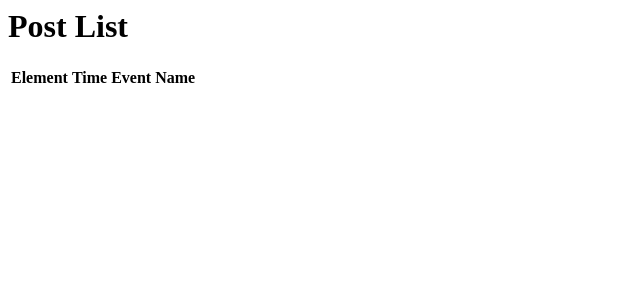
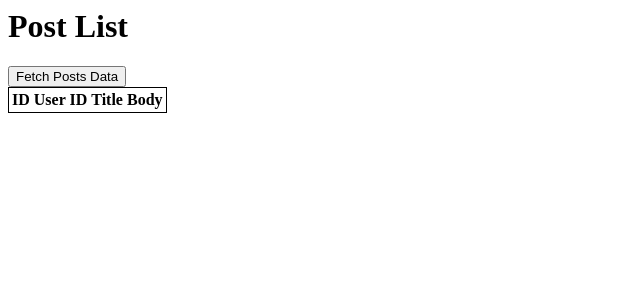
Before and after one commit to RobinCSI/stackblitzProjects, a React (Create React App) app: page / in a window 1280 px wide. Shown: the top 300 px of the page, without its empty margins (0-640 px from the left). Built offline with nearby package versions, Linux system fonts and the light colour scheme; no server answers.

Commit message:
2 files modified, 1 added

```diff
--- a/package.json
+++ b/package.json
@@ -4,7 +4,8 @@
   "private": true,
   "dependencies": {
     "react": "^18.1.0",
-    "react-dom": "^18.1.0"
+    "react-dom": "^18.1.0",
+    "uuid": "^9.0.0"
   },
   "scripts": {
     "start": "react-scripts start",
--- a/src/Components/PostTile/PostTile.js
+++ b/src/Components/PostTile/PostTile.js
@@ -1,8 +1,26 @@
-import React, {Fragment} from 'react'
+import React, {Fragment, useState} from 'react'
+// import {uuid} from 'uuid'
+import { v4 as uuid } from 'uuid'
+
+import styles from 'PostTile.module.css'
+
 
 export default function PostTile(){
 
-  fetch("https://jsonplaceholder.typicode.com/posts").then(response=>response.json()).then(data=>console.log(data))
+  const [postList, setPostList]=useState([])
+
+  async function fetchPostData(){
+    const postsData=await fetch("https://jsonplaceholder.typicode.com/posts").then(response=>response.json())
+    setPostList(postsData)
+
+  }
+  // console.log(postList)
+
+  function deletePost(deleteId){
+
+    setPostList(postList.filter(post=>post.id!=deleteId))
+
+  }
 
 
 
@@ -11,12 +29,19 @@ export default function PostTile(){
     <Fragment>
 
     <h1>Post List</h1>
+    <button onClick={fetchPostData}>Fetch Posts Data</button>
     <table>
+      <thead>
         <tr>
-          <th>Element</th>
-          <th>Time</th>
-          <th>Event Name</th>
+          <th>ID</th>
+          <th>User ID</th>
+          <th>Title</th>
+          <th>Body</th>
         </tr>
+        </thead>
+        <tbody>
+          {postList.map(post=><tr key={uuid()}><td>{post.id}</td><td>{post.userId}</td><td>{post.title}</td><td>{post.body}</td><td onClick={()=>deletePost(post.id)} className={styles.delete}>❌</td></tr>)}
+        </tbody>
     </table>
 
     </Fragment>
--- /dev/null
+++ b/src/Components/PostTile/PostTile.module.css
@@ -0,0 +1,10 @@
+table, tbody, tr, td{
+
+  border:1px solid black;
+}
+
+
+.delete{
+
+  cursor: pointer;
+}
```
